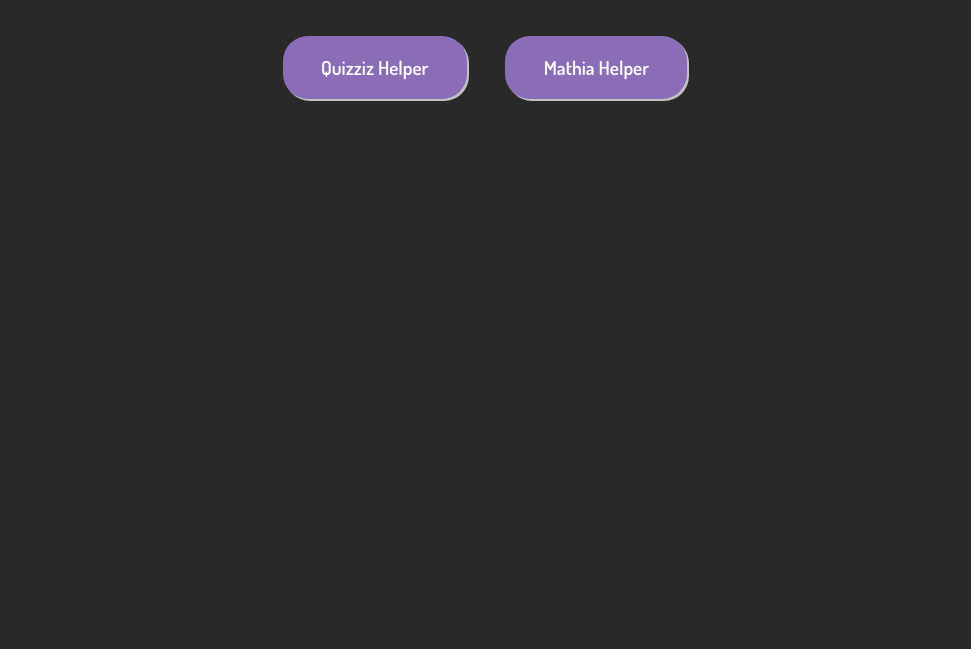
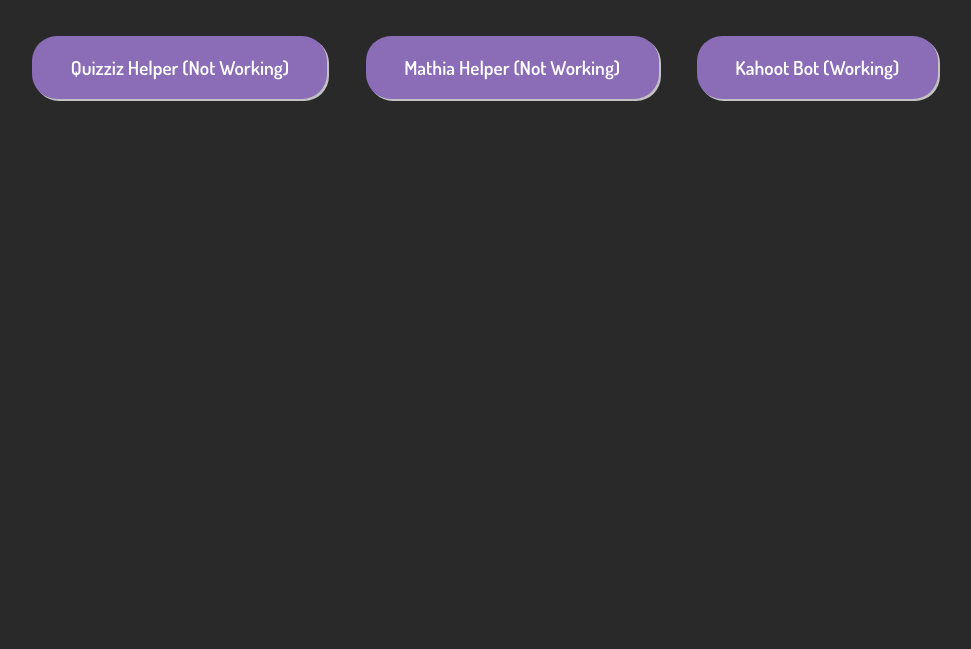
Before and after one commit to M1noa/School-Smarts, a plain HTML site: page helpers/index.html in a window 1280 px wide. Shown: the part 151-800 px from the top of the page, without its empty margins (155-1126 px from the left). Drawn offline with Linux system fonts and the light colour scheme.

Commit message:
Update index.html

```diff
--- a/helpers/index.html
+++ b/helpers/index.html
@@ -8,8 +8,9 @@
 		<h1>School Smarts</h1>
     <h1>Cheats</h1>
     <div class="button-container">
-      <a href="quizziz/" class="button">Quizziz Helper</a>
-      <a href="mathia/" class="button">Mathia Helper</a>
+      <a href="quizziz/" class="button">Quizziz Helper (Not Working)</a>
+      <a href="mathia/" class="button">Mathia Helper (Not Working)</a>
+      <a href="kahoot/" class="button">Kahoot Bot (Working)</a>
     </div>
   </body>
 <button id="backButton" style="position: fixed; bottom: 10px; left: 10px; background-color: #8a6cb7; color: #fff; padding: 10px 15px; border-radius: 30px; text-decoration: none; font-size: 16px; transition: all 0.2s ease-out;" onclick="goBack()">Back</button>
```
